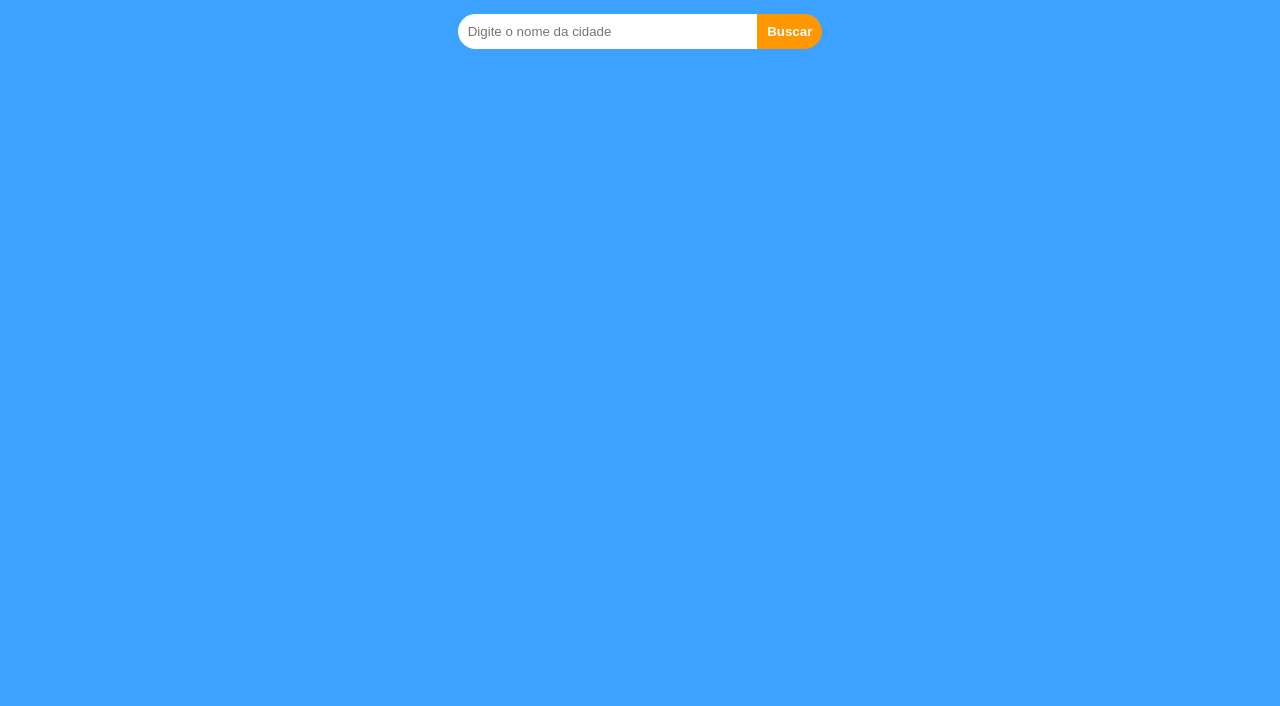
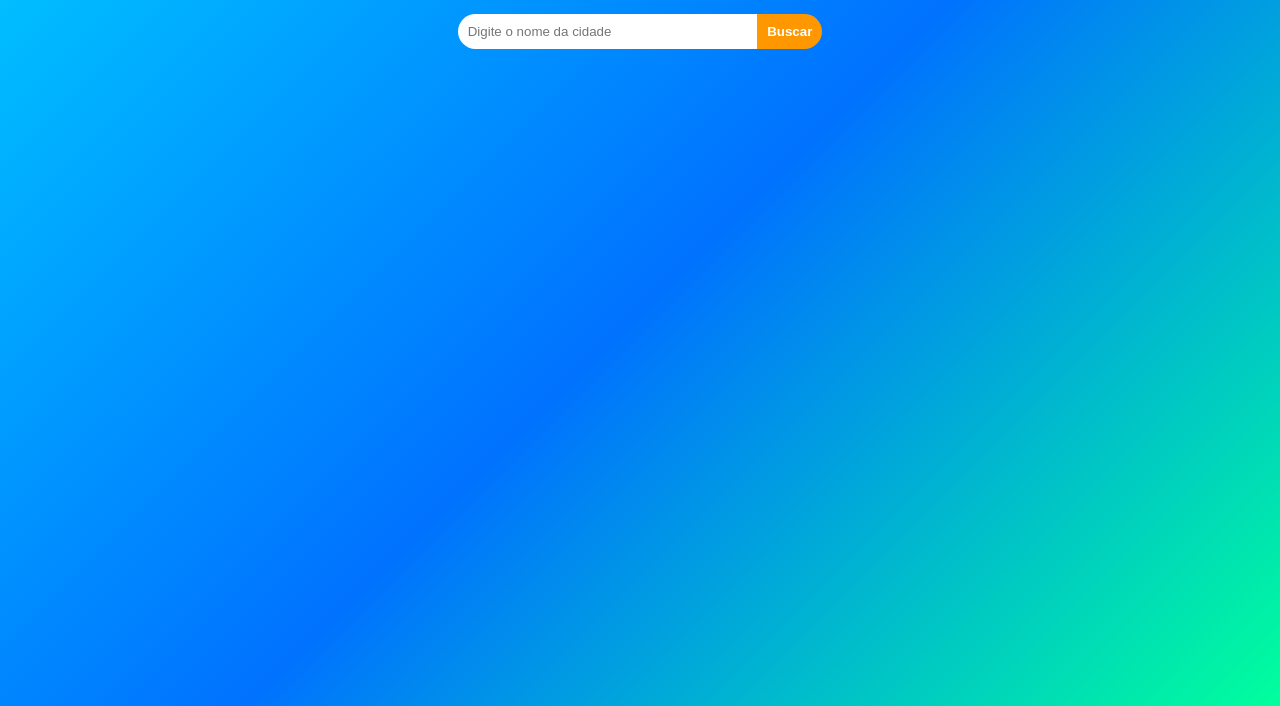
Before and after one commit to Dev-GAF/Weather-Predict, a plain HTML site: page index.html in a window 1280 px wide. Shown: the part 94-800 px from the top of the page. Drawn offline with Linux system fonts and the light colour scheme.

Commit message:
Gradient

```diff
--- a/style.css
+++ b/style.css
@@ -5,7 +5,10 @@
 }
 
 body {
-    background-color: rgba(0, 132, 255, 0.759);
+    background: linear-gradient(135deg, #00c6ff, #0072ff, #00ff9d);
+    background-repeat: no-repeat;
+    background-size: cover;
+    min-height: 100vh;
     font-family: Arial, Helvetica, sans-serif;
     margin: 0;
     padding: 40px 20px;
```
